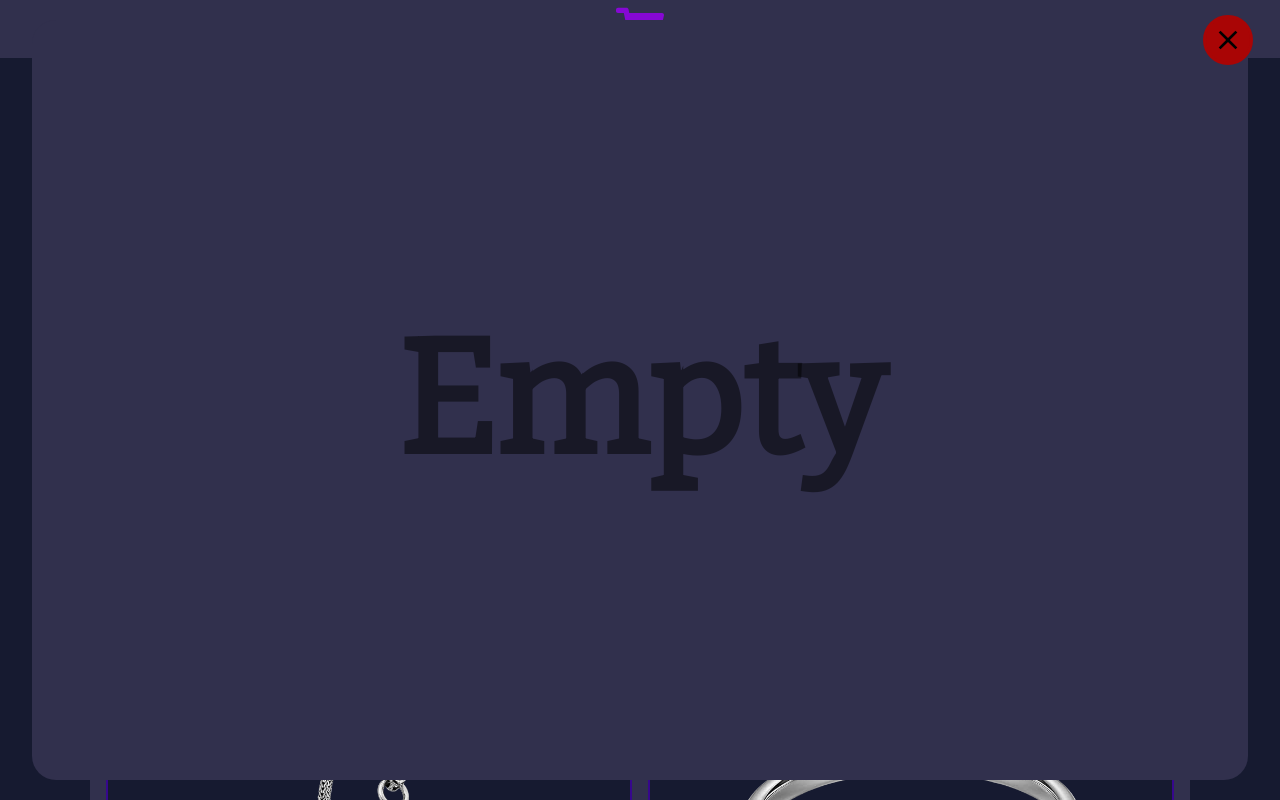
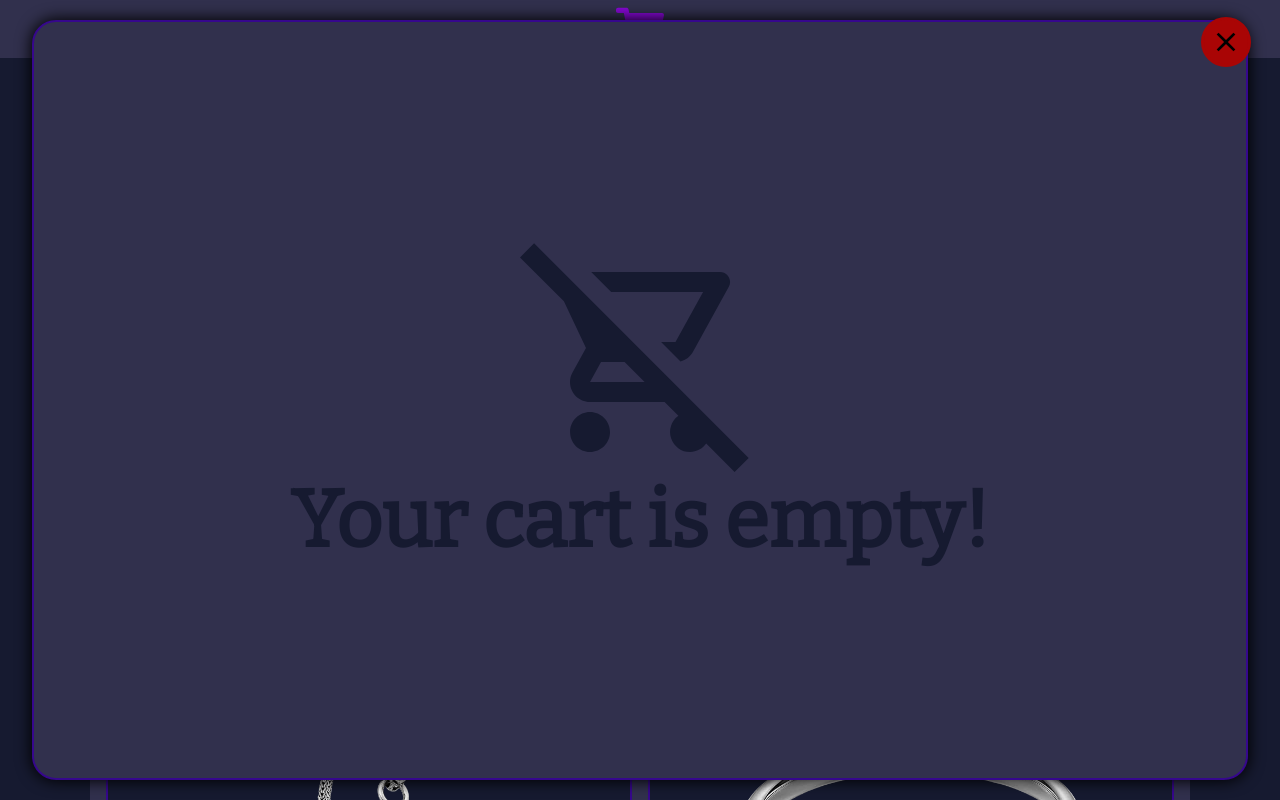
Before and after one commit to Eckry/store-app, a React (Vite) app: page / in a window 1280 px wide. Both pictures are taken after a click on the button 640 px from the left and 29 px from the top of the page. Shown: the top 800 px of the page. Built offline with nearby package versions, Linux system fonts and the light colour scheme.

Commit message:
fix empty cart

```diff
--- a/src/components/Cart.jsx
+++ b/src/components/Cart.jsx
@@ -1,5 +1,5 @@
 import "./styles/Cart.css";
-import { MdClose } from "react-icons/md";
+import { MdClose, MdOutlineRemoveShoppingCart } from "react-icons/md";
 import { FaRegTrashAlt } from "react-icons/fa";
 import { FaChevronLeft, FaChevronRight } from "react-icons/fa";
 import Stars from "./Stars";
@@ -41,7 +41,8 @@ export default function Cart({
         <button className="close-button" onClick={handleInterchangeShowCart}>
           <MdClose />
         </button>
-        <h1 className="empty-title">Empty</h1>
+        <MdOutlineRemoveShoppingCart />
+        <h1 className="empty-title">Your cart is empty!</h1>
       </div>
     );
 
--- a/src/components/styles/Cart.css
+++ b/src/components/styles/Cart.css
@@ -160,13 +160,18 @@
   display: flex;
   justify-content: center;
   align-items: center;
+  flex-direction: column;
+  box-shadow: 0 0 15px 1px black;
   background-color: var(--secondary-color);
+  border: 2px solid var(--tertiary-color);
+  color: var(--primary-color);
+  font-size: 15rem;
   border-radius: 1.5rem;
 }
 
 .empty-title {
-  font-size: 10rem;
-  color: rgba(0, 0, 0, 0.501);
+  text-align: center;
+  font-size: 5rem;
   user-select: none;
 }
 
@@ -207,6 +212,10 @@
     width: 100px;
     min-width: 100px;
   }
+
+  .empty-title {
+    font-size: 5rem;
+  }
 }
 
 @media (max-width: 470px) {
```
